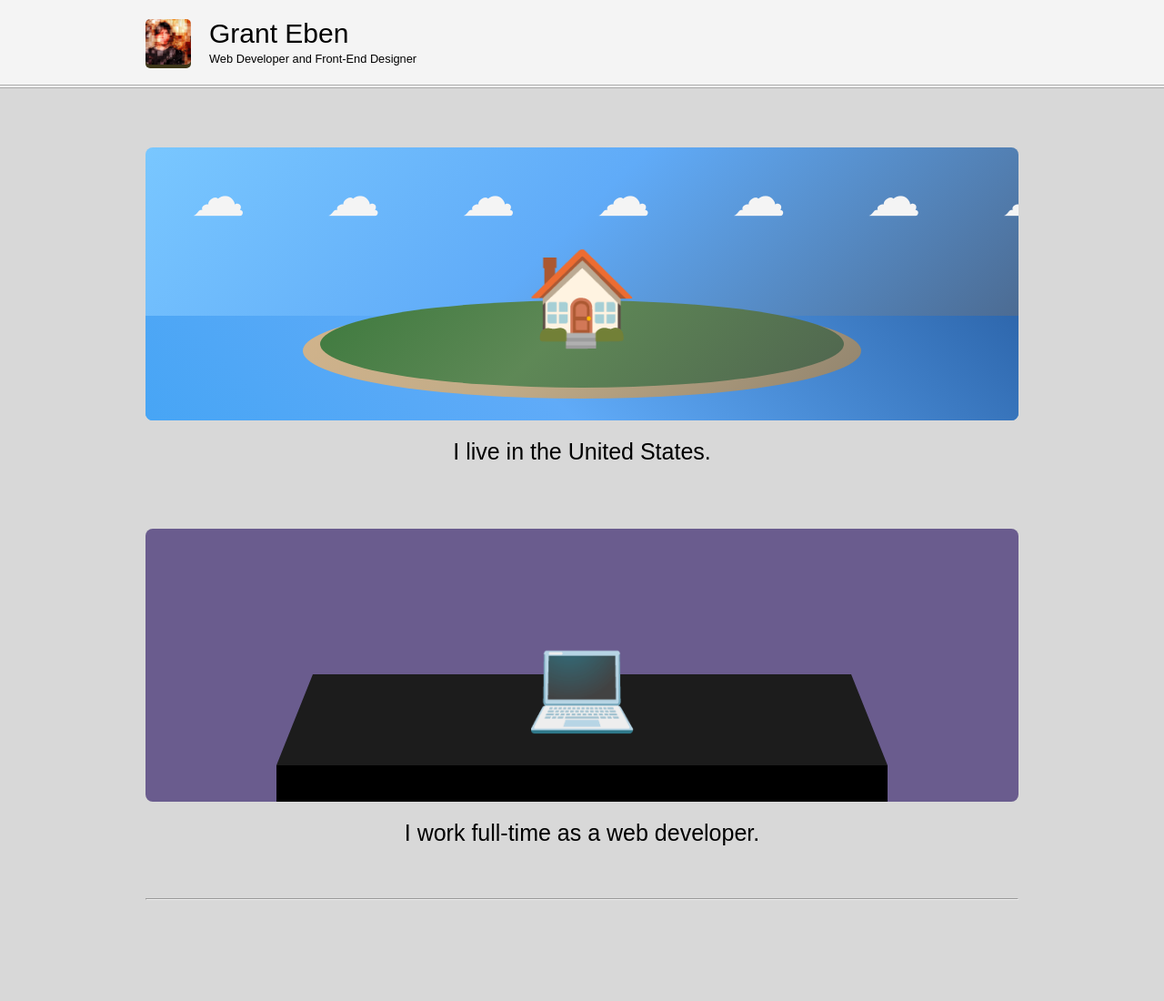
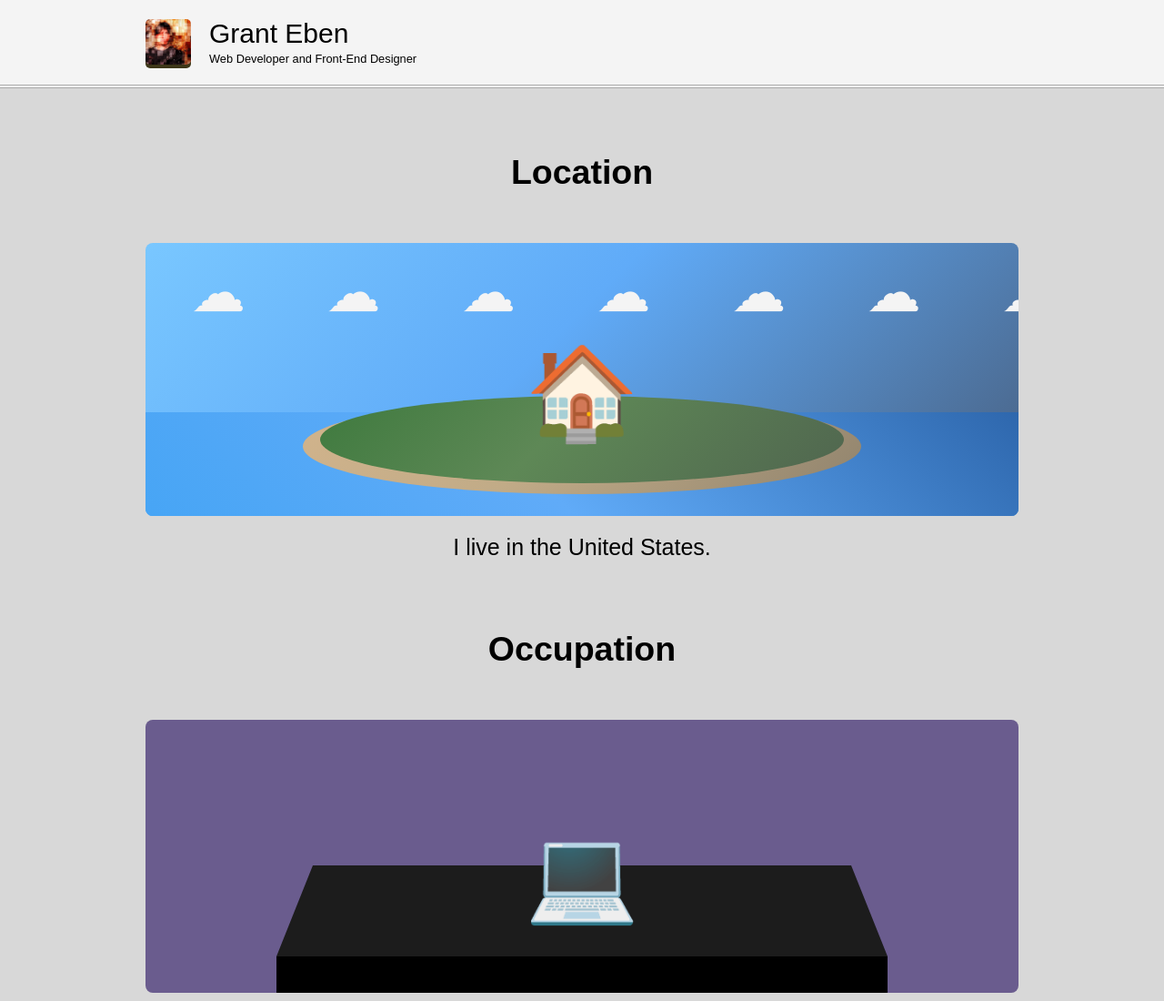
Before and after one commit to gmeben/personal, a plain HTML site: page index.html in a window 1280 px wide. Shown: the top 1100 px of the page at 91% size. Drawn offline with Linux system fonts and the light colour scheme.

Commit message:
feat: Add titles to sections

```diff
--- a/index.html
+++ b/index.html
@@ -22,6 +22,7 @@
 <main class="main-body">
     <div class="contain">
         <section class="text-center flex-center">
+            <h2>Location</h2>
             <figure class="figure">
                 <div class="scene scene-blue">
                     <div class="sky">
@@ -43,6 +44,7 @@
         </section>
 
         <section class="text-center flex-center">
+            <h2>Occupation</h2>
             <figure class="figure">
                 <div class="scene scene-purple">
                     <div class="webdev">&#128187;</div>
```
